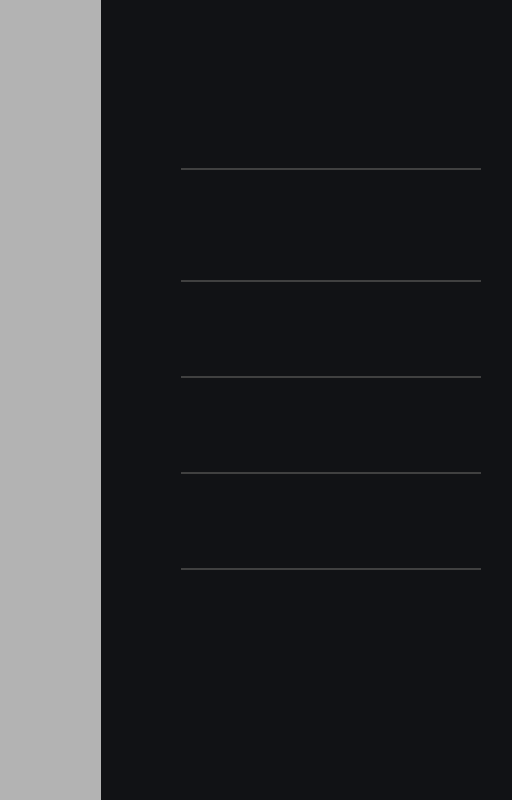
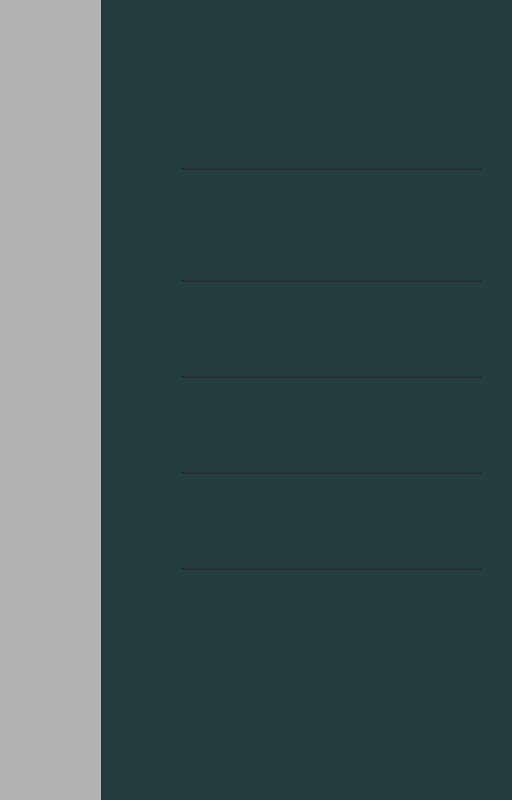
Before and after one commit to TheNerd707/Project-Black-Rose, a plain HTML site: page index.html in a window 1280 px wide. Shown: the full height of the page, 749-1261 px from the left. Drawn offline with Linux system fonts and the light colour scheme.

Commit message:
"Colors"

```diff
--- a/styles/index.css
+++ b/styles/index.css
@@ -9,7 +9,7 @@ body {
   position: fixed;
   width: 430px;
   height: 102vh;
-  background-color: rgb(17, 18, 21);
+  background-color: #223d3c;
   color: hwb(0 60% 40%);
   margin-top: -9px;
   right: 0;
@@ -26,7 +26,7 @@ body {
   position: fixed;
   width: 300px;
   height: 2px;
-  background-color: hsl(0, 0%, 25%);
+  background-color: hsl(0, 0%, 18%);
   margin-top:20vh;
   right: 50px;
 }
@@ -74,7 +74,7 @@ body {
     margin-left: -8px;
     margin-top: 550px;
     height: 122vh;
-    background-color: hsl(0, 0%, 10%);
+    background-color: #223d3c;
     color: hwb(0 60% 40%);
     font-size: 40px;
     right: 0;
```
